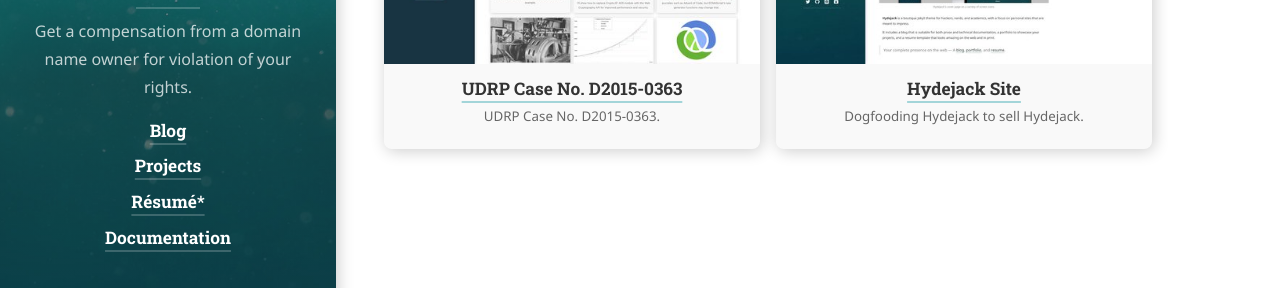
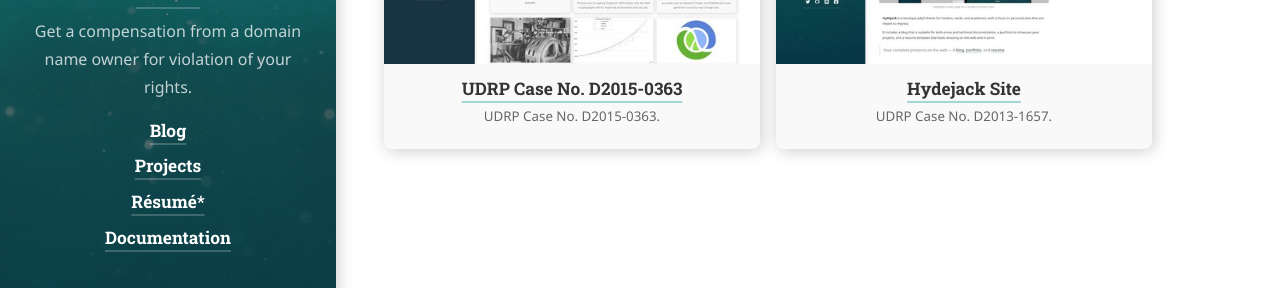
Before and after one commit to xCounsel/adminpays, a Jekyll site: the page built from projects.md, in a window 1280 px wide and 1046 px high. Shown: the part 439-727 px from the top of the window. Built offline with Jekyll 4.4.1, drawn with Linux system fonts in a browser that asks for light colours; cached includes are drawn as plain includes; nearby versions of some CDN libraries; some web fonts are replaced; library files that are not in the unit come from our copies.

Commit message:
Update udrp-d2013-1657.md

```diff
--- a/_projects/udrp-d2013-1657.md
+++ b/_projects/udrp-d2013-1657.md
@@ -1,7 +1,7 @@
 ---
 layout: project
 title: 'Hydejack Site'
-caption: Dogfooding Hydejack to sell Hydejack.
+caption: UDRP Case No. D2013-1657.
 description: >
   UDRP Case No. D2013-1657 as the example of our legal team member's skills and experience.
 date: '27 November 2013'
```
